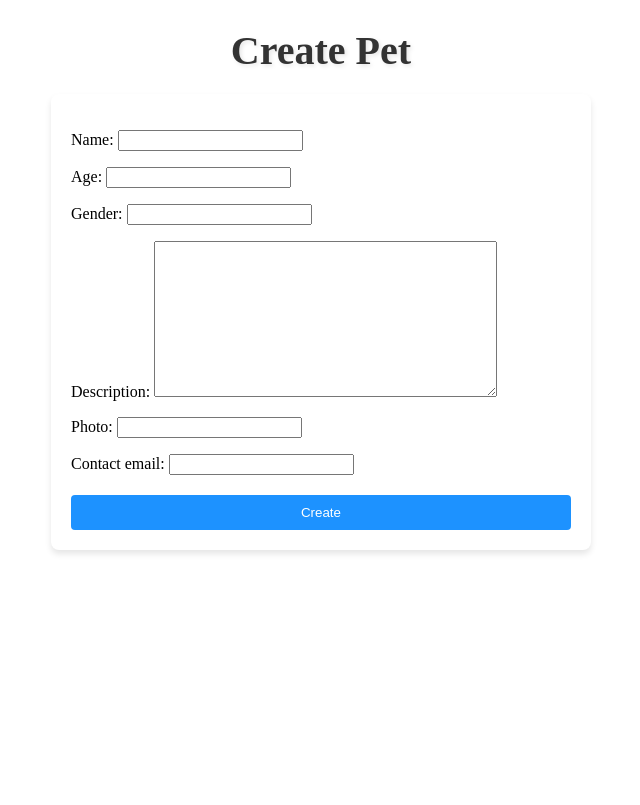
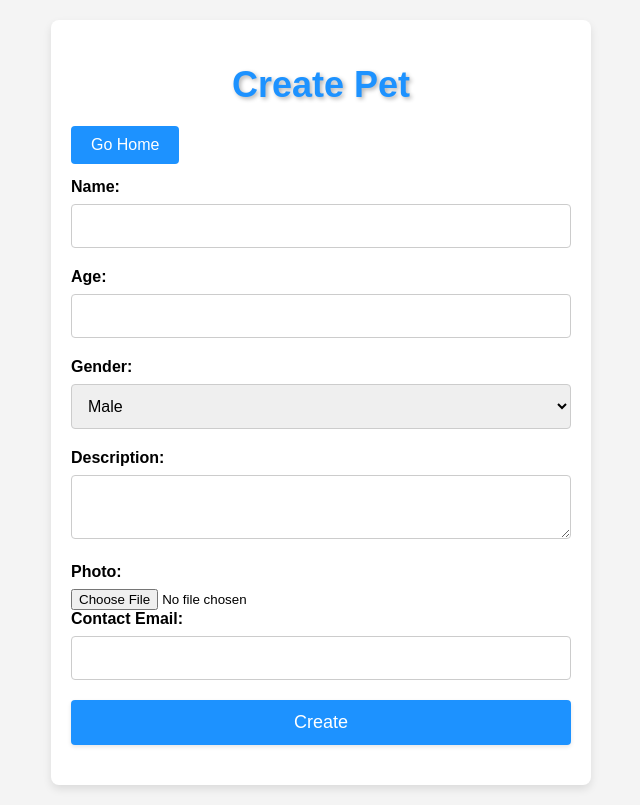
Before and after one commit to GeorgiGyurov13/Petstagram, a Django app: page /adoption/pet-create/ in a window 1280 px wide. Shown: the whole page, without its empty margins (319-959 px from the left). Before the commit the page ends 554 px from the top, so only its background shows below. Run offline with Django 4.2, Linux system fonts and the light colour scheme.

Commit message:
added adoption changes

```diff
--- a/templates/accounts/submit_feedback.html
+++ b/templates/accounts/submit_feedback.html
@@ -120,7 +120,7 @@
         <form method="POST" action="{% url 'submit_feedback' %}">
             {% csrf_token %}
             <div class="form-group">
-                <label>Was this FAQ helpful?</label>
+                <label>Was this Feedback helpful for you?</label>
                 <div class="btn-group">
                     <button type="button" class="feedback-option" onclick="selectOption(this, 'Yes')">Yes</button>
                     <button type="button" class="feedback-option" onclick="selectOption(this, 'No')">No</button>
--- a/templates/adoption/pet_create.html
+++ b/templates/adoption/pet_create.html
@@ -5,15 +5,118 @@
 <head>
     <meta charset="UTF-8">
     <meta name="viewport" content="width=device-width, initial-scale=1.0">
-    <link rel="stylesheet" href="{% static 'css/pet_create.css' %}">
     <title>Create Pet</title>
+    <style>
+        body {
+            font-family: Arial, sans-serif;
+            margin: 0;
+            padding: 0;
+            background-color: #f4f4f4;
+        }
+
+        .container {
+            max-width: 500px;
+            margin: 20px auto;
+            padding: 20px;
+            background-color: #fff;
+            border-radius: 8px;
+            box-shadow: 0 4px 8px rgba(0, 0, 0, 0.1);
+        }
+
+        h1 {
+            text-align: center;
+            margin-bottom: 20px;
+            color: #1d92ff;
+            font-size: 36px;
+            text-shadow: 2px 2px 4px rgba(0, 0, 0, 0.3);
+        }
+
+        form {
+            margin-bottom: 20px;
+        }
+
+        label {
+            display: block;
+            margin-bottom: 8px;
+            font-weight: bold;
+        }
+
+        input[type="text"],
+        input[type="number"],
+        input[type="email"],
+        textarea,
+        select {
+            width: 100%;
+            padding: 12px;
+            margin-bottom: 20px;
+            border: 1px solid #ccc;
+            border-radius: 4px;
+            box-sizing: border-box;
+            font-size: 16px;
+        }
+
+        button[type="submit"],
+        .home-button {
+            width: 100%;
+            padding: 12px;
+            background-color: #1d92ff;
+            color: white;
+            border: none;
+            border-radius: 4px;
+            cursor: pointer;
+            font-size: 18px;
+            box-shadow: 0 2px 4px rgba(0, 0, 0, 0.1);
+            transition: background-color 0.3s ease;
+        }
+
+        button[type="submit"]:hover,
+        .home-button:hover {
+            background-color: #0e5cad;
+        }
+        .home {
+            display: inline-block;
+            padding: 10px 20px;
+            background-color: #1d92ff;
+            color: white;
+            text-decoration: none;
+            border-radius: 4px;
+            transition: background-color 0.3s ease;
+            margin-bottom: 14px;
+        }
+        .home:hover {
+            background-color: #0e5cad;
+        }
+    </style>
 </head>
 <body>
+<div class="container">
     <h1>Create Pet</h1>
+    <a href="{% url 'home page' %}" class="home">Go Home</a>
     <form method="post" enctype="multipart/form-data">
         {% csrf_token %}
-        {{ form.as_p }}
+        <label for="id_name">Name:</label>
+        <input type="text" id="id_name" name="name">
+
+        <label for="id_age">Age:</label>
+        <input type="number" id="id_age" name="age">
+
+        <label for="id_gender">Gender:</label>
+        <select id="id_gender" name="gender">
+            <option value="male">Male</option>
+            <option value="female">Female</option>
+        </select>
+
+        <label for="id_description">Description:</label>
+        <textarea id="id_description" name="description"></textarea>
+
+        <label for="id_photo">Photo:</label>
+        <input type="file" id="id_photo" name="photo">
+
+        <label for="id_contact_email">Contact Email:</label>
+        <input type="email" id="id_contact_email" name="contact_email">
+
         <button type="submit">Create</button>
     </form>
+</div>
 </body>
 </html>
```
Also changed, not shown: templates/adoption/pet_adopted.html (+17 -0 lines), templates/adoption/pet_list.html (+20 -0 lines).
